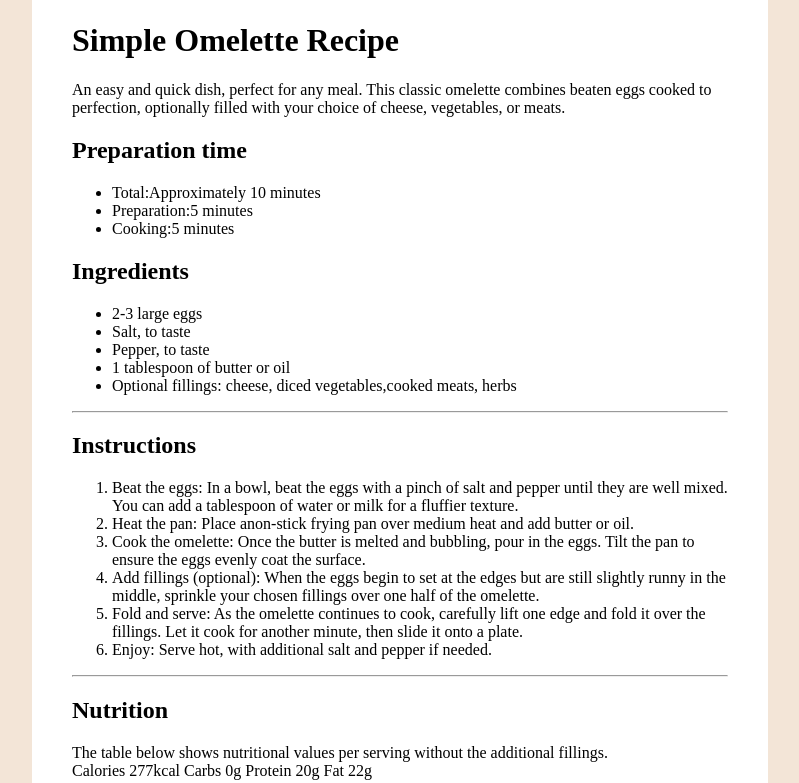
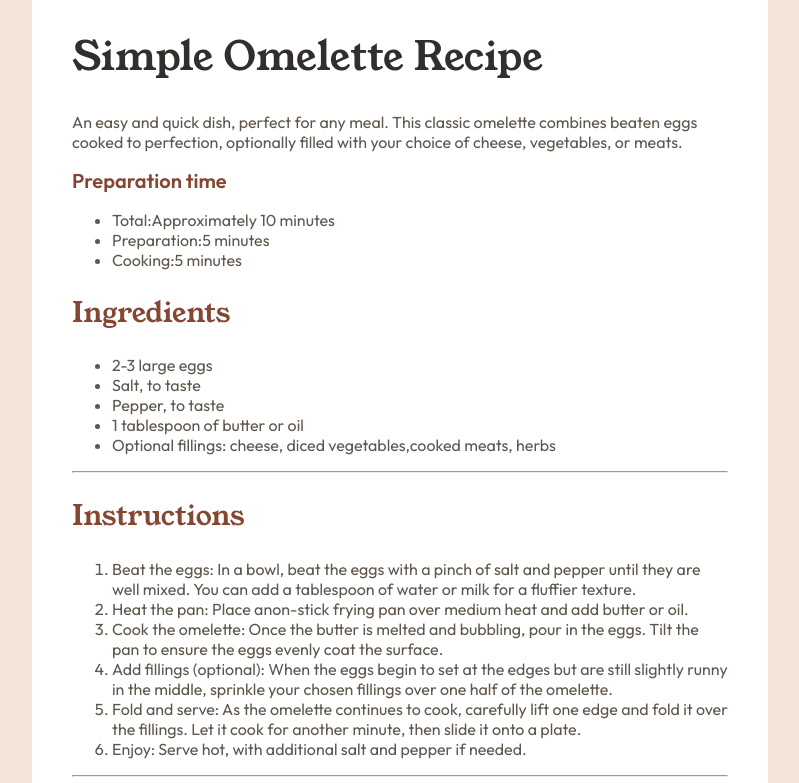
Before and after one commit to slavon213/f24-recipe, a plain HTML site: page index.html in a window 1280 px wide. Shown: the part 479-1262 px from the top of the page, without its empty margins (240-1039 px from the left). Drawn offline with Linux system fonts and the light colour scheme.

Commit message:
add font style to h1 and h2

```diff
--- a/css/style.css
+++ b/css/style.css
@@ -1,8 +1,32 @@
+.young-serif-regular {
+    font-family: "Young Serif", serif;
+    font-weight: 400;
+    font-style: normal;
+}
+
+.outfit-regular {
+    font-family: "Outfit", sans-serif;
+    font-optical-sizing: auto;
+    font-weight: 400;
+    font-style: normal;
+}
+
+.outfit-bold {
+    font-family: "Outfit", sans-serif;
+    font-optical-sizing: auto;
+    font-weight: 700;
+    font-style: normal;
+}
+.outfit-semibold {
+    font-family: "Outfit", sans-serif;
+    font-optical-sizing: auto;
+    font-weight: 600;
+    font-style: normal;
+}
 body {
-    background-color: #F3E5D7;
+    background-color: #f3e5d7;
     padding-block-start: 128px;
 }
-
 
 .container {
     max-width: 656px;
@@ -10,4 +34,24 @@ body {
     background-color: #fff;
     border-radius: 24px;
     padding: 40px;
+    font-family: "Outfit", sans-serif;
+    font-optical-sizing: auto;
+    font-weight: 400;
+    font-style: normal;
+    color: #5f564d;
+    font-size: 16px;
 }
+
+h1 {
+    font-size: 40px;
+    color: #312E2C;
+}
+
+h2 {
+    color: #854632;
+    font-size: 28px;
+}
+
+section:first-of-type h2 {
+    font-size: 20px;
+}
--- a/index.html
+++ b/index.html
@@ -4,22 +4,28 @@
         <meta charset="UTF-8" />
         <meta name="viewport" content="width=device-width, initial-scale=1.0" />
         <link rel="icon" type="image/png" sizes="32x32" href="./assets/images/favicon-32x32.png" />
+        <link rel="preconnect" href="https://fonts.googleapis.com" />
+        <link rel="preconnect" href="https://fonts.gstatic.com" crossorigin />
+        <link
+            href="https://fonts.googleapis.com/css2?family=Outfit:wght@100..900&family=Young+Serif&display=swap"
+            rel="stylesheet"
+        />
         <link rel="stylesheet" href="./css/style.css" />
 
         <title>Yaroslav | Recipe page</title>
     </head>
     <body>
         <div class="container">
-          <img src="./image/top-image.png" alt="image Simple Omlette Recipe" width="656" height="300">
+            <img src="./image/top-image.png" alt="image Simple Omlette Recipe" width="656" height="300" />
             <hgroup>
-              <h1>Simple Omelette Recipe</h1>
-              <p>
+                <h1 class="young-serif-regular">Simple Omelette Recipe</h1>
+                <p class="outfit-regular ">
                     An easy and quick dish, perfect for any meal. This classic omelette combines beaten eggs cooked to
                     perfection, optionally filled with your choice of cheese, vegetables, or meats.
                 </p>
             </hgroup>
             <section>
-              <h2>Preparation time</h2>
+                <h2 class="outfit-semibold">Preparation time</h2>
                 <ul>
                     <li><span>Total:</span>Approximately 10 minutes</li>
                     <li><span>Preparation:</span>5 minutes</li>
@@ -27,7 +33,7 @@
                 </ul>
             </section>
             <section>
-              <h2>Ingredients</h2>
+                <h2 class="young-serif-regular">Ingredients</h2>
                 <ul>
                     <li>2-3 large eggs</li>
                     <li>Salt, to taste</li>
@@ -38,32 +44,34 @@
             </section>
             <hr />
             <section>
-              <h2>Instructions</h2>
+                <h2 class="young-serif-regular">Instructions</h2>
                 <ol>
                     <li>
-                      <span></span>Beat the eggs: In a bowl, beat the eggs with a pinch of salt and pepper until they are
-                      well mixed. You can add a tablespoon of water or milk for a fluffier texture.
-                  </li>
-                  <li><span></span>Heat the pan: Place anon-stick frying pan over medium heat and add butter or oil.</li>
-                  <li>
-                      <span></span>Cook the omelette: Once the butter is melted and bubbling, pour in the eggs. Tilt the
-                      pan to ensure the eggs evenly coat the surface.
+                        <span>Beat the eggs:</span> In a bowl, beat the eggs with a pinch of salt and pepper until they
+                        are well mixed. You can add a tablespoon of water or milk for a fluffier texture.
                     </li>
                     <li>
-                      <span></span>Add fillings (optional): When the eggs begin to set at the edges but are still slightly
-                      runny in the middle, sprinkle your chosen fillings over one half of the omelette.
+                        <span>Heat the pan:</span> Place anon-stick frying pan over medium heat and add butter or oil.
                     </li>
                     <li>
-                      <span></span>Fold and serve: As the omelette continues to cook, carefully lift one edge and fold it
-                      over the fillings. Let it cook for another minute, then slide it onto a plate.
+                        <span>Cook the omelette:</span> Once the butter is melted and bubbling, pour in the eggs. Tilt
+                        the pan to ensure the eggs evenly coat the surface.
                     </li>
-                  <li><span></span>Enjoy: Serve hot, with additional salt and pepper if needed.</li>
+                    <li>
+                        <span>Add fillings (optional):</span> When the eggs begin to set at the edges but are still
+                        slightly runny in the middle, sprinkle your chosen fillings over one half of the omelette.
+                    </li>
+                    <li>
+                        <span>Fold and serve:</span> As the omelette continues to cook, carefully lift one edge and fold
+                        it over the fillings. Let it cook for another minute, then slide it onto a plate.
+                    </li>
+                    <li><span>Enjoy:</span> Serve hot, with additional salt and pepper if needed.</li>
                 </ol>
             </section>
             <hr />
             <section>
                 <hgroup>
-                  <h2>Nutrition</h2>
+                    <h2 class="young-serif-regular">Nutrition</h2>
                     The table below shows nutritional values per serving without the additional fillings.
                 </hgroup>
                 Calories 277kcal Carbs 0g Protein 20g Fat 22g
```
Lines whose indentation alone changed are shown as unchanged.
